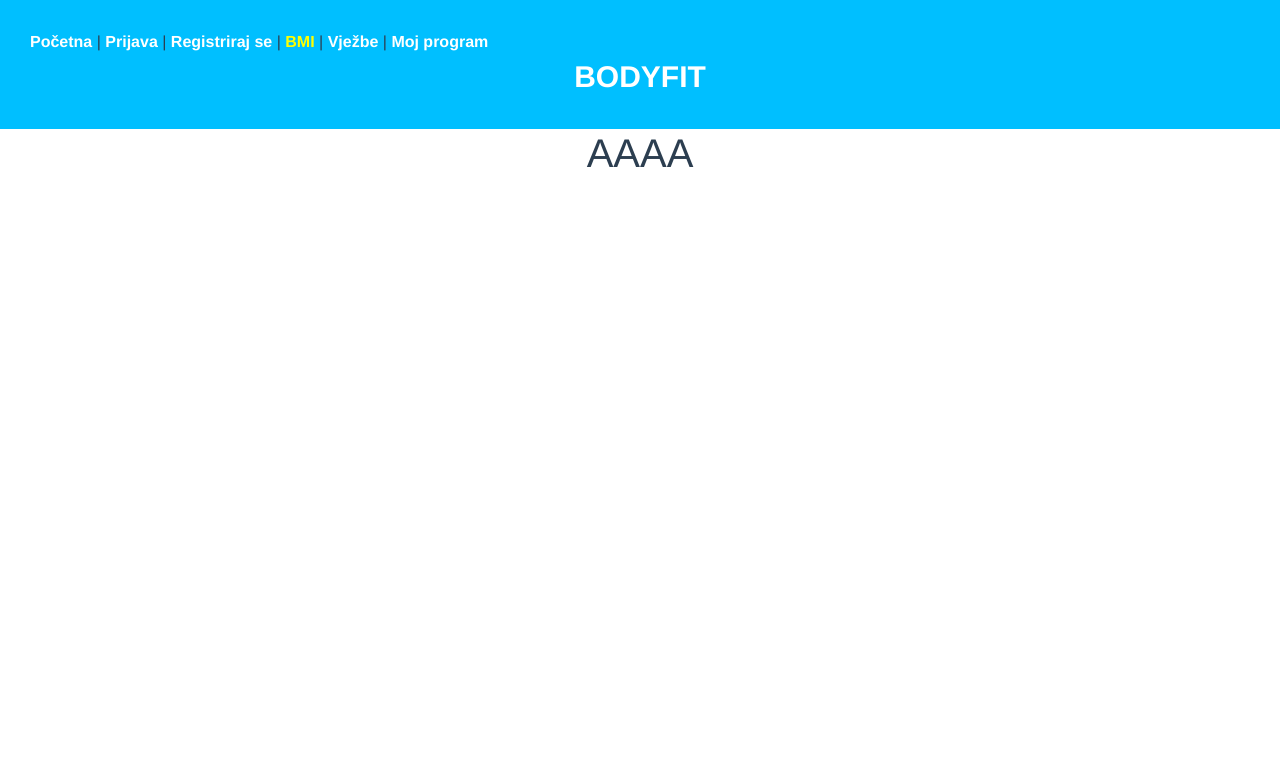
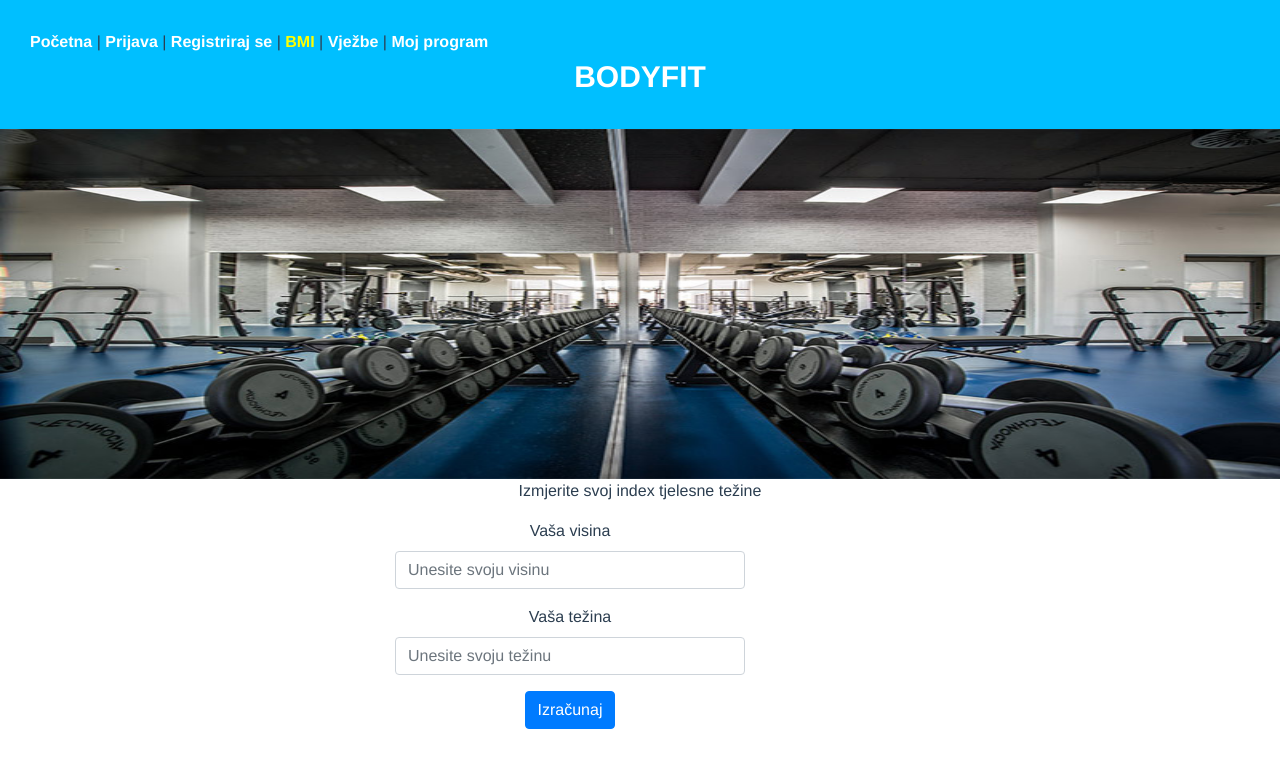
Before and after one commit to JosipTurbic/Programsko-projekt, a Vue app: page /BMI in a window 1280 px wide. Shown: the top 768 px of the page. Built offline with nearby package versions, Linux system fonts and the light colour scheme.

Commit message:
Nedovrseni BMI

```diff
--- a/src/views/BMI.vue
+++ b/src/views/BMI.vue
@@ -1,5 +1,51 @@
 <template>
+<div>
+ <div>
+    <img src="@/assets/teretana_002.jpg" width="100%" height="350"/>
+    <p>Izmjerite svoj index tjelesne težine</p>
+    </div>
 
-<h1>AAAA</h1>
+  <div class="container" id="ulijevo" >
+  <div class="row">
+    <div class="col-sm">
+      </div>
+      <div class="col-sm">
+        <form>
+          <div class="form-group">
+            <label for="exampleInputEmail1">Vaša visina</label>
+            <input
+            type="text"
+            class="form-control"
+            id="exampleInputEmail1"
+            aria-describedby="emailHelp"
+            placeholder="Unesite svoju visinu"
+            />
+              </div>
+              <div class="form-group">
+                <label for="exampleInputPassword1">Vaša težina</label>
+                <input
+                type="text"
+                class="form-control"
+                id="exampleInputPassword1"
+                placeholder="Unesite svoju težinu"
+                />
+                </div>
+                <button type="button" onclick="" class="btn btn-primary">Izračunaj</button>
+                </form>
+                </div>
+                <div class="col-sm">
+                  </div>
+                  </div>
+                  </div>
+</div>
 
 </template>
+<script>
+
+
+</script>
+<style>
+#ulijevo{
+    float:left;
+}
+</style>
```
